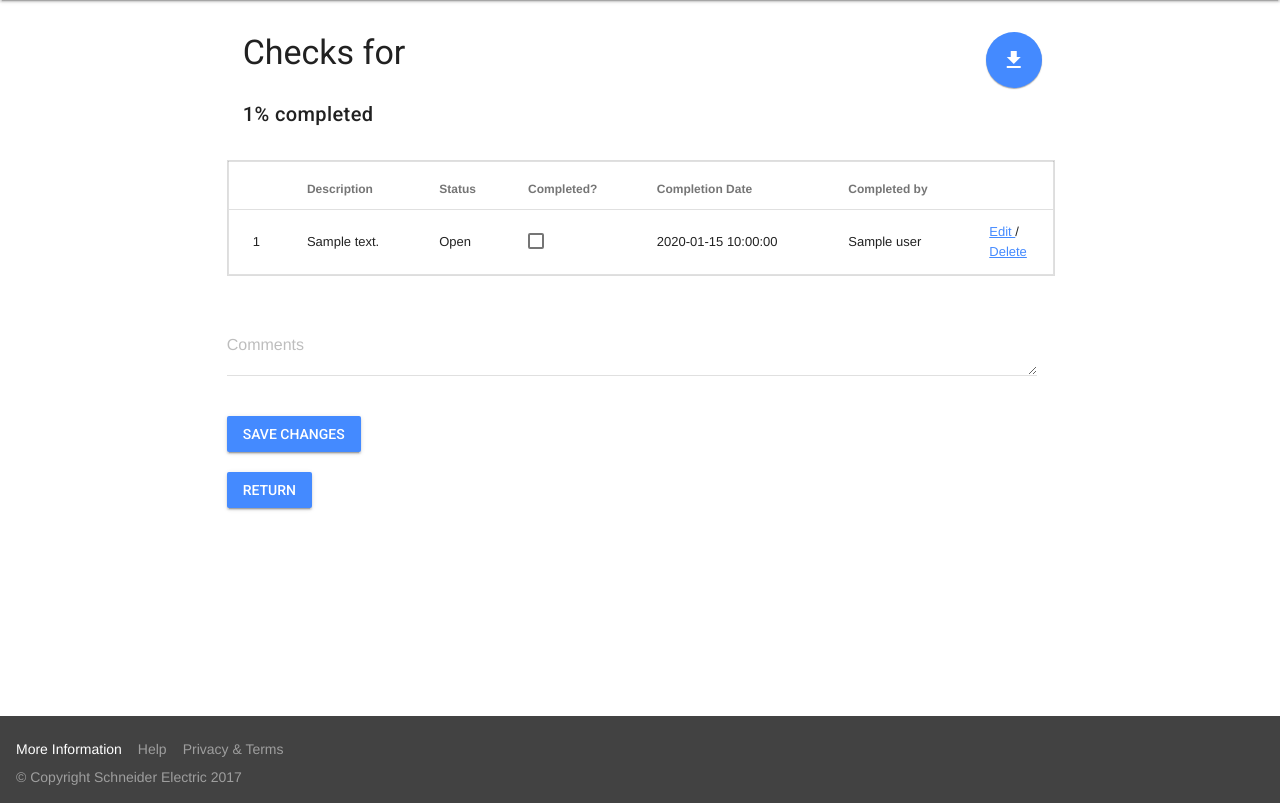
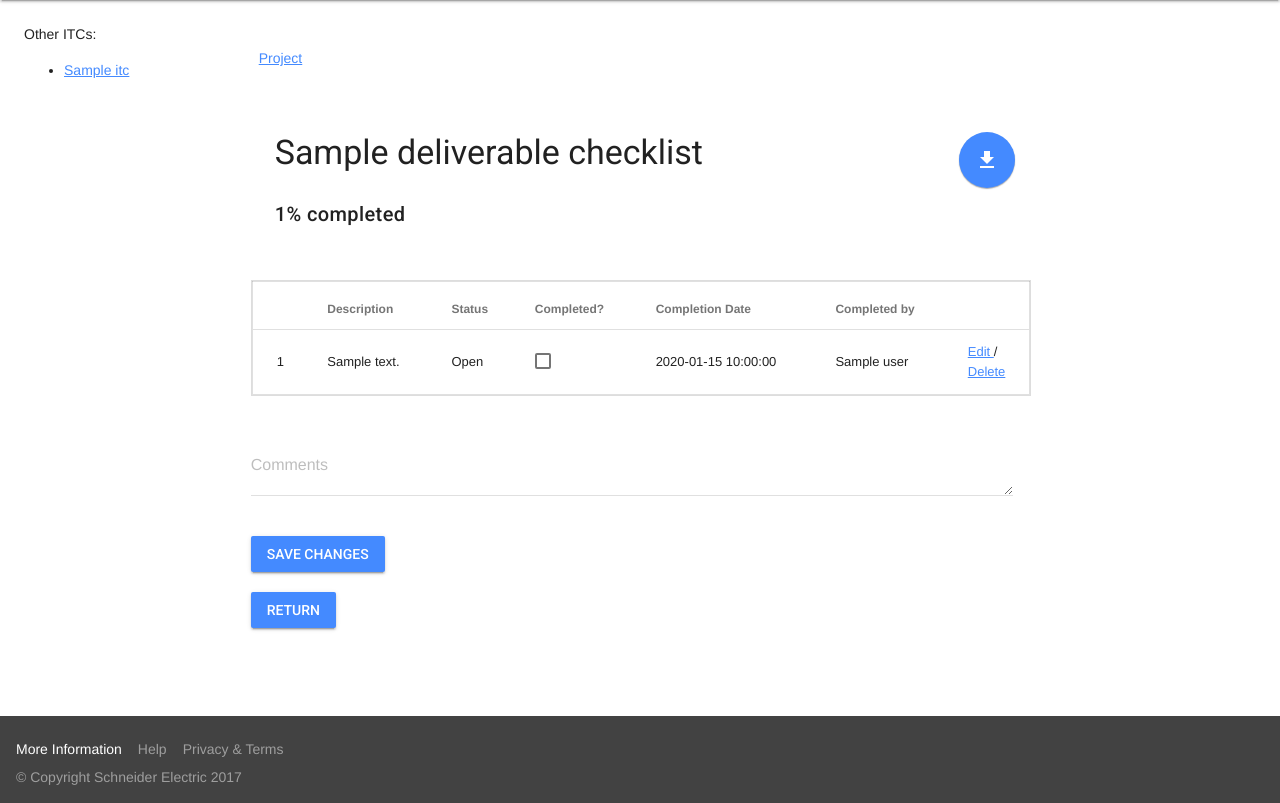
Before and after one commit to SEBA-Smart-Services/medusa-sbo, a Python web app: template app/templates/specific_ITC/ITC.html in a window 1280 px wide. Shown: the part 128-931 px from the top of the page. Run offline with Jinja, Linux system fonts and the light colour scheme; the template is opened without the code that fills it: most values are stand-ins (such as "Sample title", 1, 10 or a date in 2020); some libraries are stand-ins or nearby versions.

Commit message:
latest changes to ITP interface

```diff
--- a/app/controllers.py
+++ b/app/controllers.py
@@ -1585,6 +1585,7 @@ def ITC_testing(siteid, projectid, ITPid, deliverableid, ITCid):
         deliverable = Deliverable.query.filter_by(id=deliverableid, ITP_id=project_ITP.id).first()
         deliver_ITC = Deliverable_ITC_map.query.filter_by(deliverable_id=deliverable.id, id=ITCid).first()
         deliverable_checks = Deliverable_check_map.query.filter_by(deliverable_ITC_map_id=deliver_ITC.id).all()
+        ITCs_all = Deliverable_ITC_map.query.filter_by(deliverable_id=deliverable.id).all()
     except AttributeError:
         return redirect(url_for('site_project_ITP_deliverable_ITC_list', siteid=site.id, projectid=project.id, ITPid=project_ITP.id, deliverableid=deliverable.id))
 
@@ -1612,7 +1613,7 @@ def ITC_testing(siteid, projectid, ITPid, deliverableid, ITCid):
     except:
         pass
 
-    return render_template('specific_ITC/ITC.html', site=site, project=project, ITP=project_ITP, deliverable=deliverable, ITC=deliver_ITC, checks=deliverable_checks, ITCid=ITCid, percentage_complete=percentage_complete)
+    return render_template('specific_ITC/ITC.html', site=site, project=project, ITP=project_ITP, deliverable=deliverable, ITC=deliver_ITC, checks=deliverable_checks, ITCid=ITCid, percentage_complete=percentage_complete, ITCs_all=ITCs_all)
 
 #Route for editing a check
 @app.route('/site/<siteid>/projects/<projectid>/ITP/<ITPid>/deliverable/<deliverableid>/ITC/<ITCid>/checks/<checkid>/edit', methods=['POST','GET'])
--- a/app/reports/controllers.py
+++ b/app/reports/controllers.py
@@ -42,7 +42,7 @@ def download_report(siteid, projectid, ITPid):
     project_ITP = ITP.query.filter_by(id=ITPid).first()
 
     # name = str(site.name).replace(" ","_") + '_' + str(project.name).replace(" ","_") + '_' + time.strftime("%Y%m%d") + '.pdf'
-    name = 'test.pdf'
+    name = 'test_plan.pdf'
     @after_this_request
     def remove_file(response):
         try:
@@ -251,7 +251,7 @@ def ITP_report_pdf_render(self, siteid, projectid, ITPid):
         self.update_state(state='PROGRESS',
                           meta={'current': i, 'total': total, 'status': 'Starting Report build'})
 
-    name = 'test.pdf'
+    name = 'test_plan.pdf'
 
     merger.write('app/reports/' + name)
     for pdf in pdfs:
--- a/app/templates/base.html
+++ b/app/templates/base.html
@@ -149,6 +149,7 @@
       </div>
 
       <main class="mdl-layout__content" style="flex: 1 0 auto;">
+
         {% block layout %}{% endblock %}
 
         <div class="mdl-grid centered">
--- a/app/templates/deliverable/ITP_deliverable_list.html
+++ b/app/templates/deliverable/ITP_deliverable_list.html
@@ -73,7 +73,11 @@
       </thead>
       <tbody id="tbody">
         {% for deliverable in deliverables_list.items %}
-          <tr>
+          {% if deliverable.status == "Completed" %}
+            <tr bgcolor="#ccffb3">
+          {% else %}
+            <tr>
+          {% endif %}
             <td class="mdl-data-table__cell--non-numeric">
               <a href="{{url_for('site_project_ITP_deliverable', siteid=site.id, projectid=project.id, ITPid=ITP.id, deliverableid=deliverable.id)}}">
                 {{deliverable.name}}
--- a/app/templates/deliverable/deliverables_list_table_template.html
+++ b/app/templates/deliverable/deliverables_list_table_template.html
@@ -1,5 +1,9 @@
 {% for deliverable in deliverables_list.items %}
-  <tr>
+  {% if deliverable.status == "Completed" %}
+    <tr bgcolor="#ccffb3">
+  {% else %}
+    <tr>
+  {% endif %}
     <td class="mdl-data-table__cell--non-numeric">
       <a href="{{url_for('site_project_ITP_deliverable', siteid=site.id, projectid=project.id, ITPid=ITP.id, deliverableid=deliverable.id)}}">
         {{deliverable.name}}
--- a/app/templates/layout.html
+++ b/app/templates/layout.html
@@ -4,8 +4,31 @@
 {% block title %}
 {% endblock %}
 {% block layout %}
-	<div class="mdl-grid centered">
+	<div class="mdl-grid">
+		<div class="mdl-grid mdl-cell--2-col">
+			<div class="mdl-cell mdl-cell--12-col">
+				{% block sidenav %}{% endblock %}
+			</div>
+		</div>
+    <div class="mdl-grid mdl-cell mdl-cell--8-col">
+			<div class="mdl-grid mdl-cell mdl-cell--12-col">
 				<div class="mdl-cell mdl-cell--8-col">
+					<span>
+						{% if project is defined %}
+							<a href="/site/{{site.id}}/projects/{{project.id}}">Project</a>
+							{% if ITP is defined %}
+								> <a href="/site/{{site.id}}/projects/{{project.id}}/ITP/{{ITP.id}}">ITP</a>
+								{% if deliverable is defined %}
+									> <a href="/site/{{site.id}}/projects/{{project.id}}/ITP/{{ITP.id}}/deliverable">Deliverables</a>
+									{% if ITC is defined %}
+										> <a href="/site/{{site.id}}/projects/{{project.id}}/ITP/{{ITP.id}}/deliverable/{{deliverable.id}}/ITC">ITCs</a>
+									{% endif %}
+								{% endif %}
+							{% endif %}
+						{% endif %}
+					</span>
+				</div>
+			</div>
 			<!-- {% with messages = get_flashed_messages() %}
 			  {% if messages %}
 			    <ul class=flashes>
@@ -15,7 +38,20 @@
 			    </ul>
 			  {% endif %}
 			{% endwith %} -->
+			<div class="mdl-grid mdl-cell mdl-cell--12-col">
+				<div class=" mdl-cell mdl-cell--12-col">
+	    		{% block start %}{% endblock %}
+				</div>
+			</div>
+			<div class="mdl-grid mdl-cell--12-col">
+				<div class="mdl-cell mdl-cell--12-col">
 	    		{% block content %}{% endblock %}
 				</div>
 			</div>
+			<div class="mdl-grid mdl-cell--2-col">
+			</div>
+    </div>
+		<div class="mdl-grid mdl-cell mdl-cell--2-col">
+		</div>
+	</div>
 {% endblock %}
--- a/app/templates/specific_ITC/ITC.html
+++ b/app/templates/specific_ITC/ITC.html
@@ -5,9 +5,9 @@
 
   </script>
 {% endblock %}
-{% block content %}
+{% block start %}
   <div class="mdl-grid">
-  <h3 class="mdl-cell mdl-cell--11-col mdl-cell--3-col-phone">Checks for {{ITC.ITC.name}}</h3>
+    <h3 class="mdl-cell mdl-cell--11-col mdl-cell--3-col-phone">{{deliverable.name}} checklist</h3>
 
     <div class="mdl-cell mdl-cell--1-col mdl-cell--1-col-phone">
       <a id="tooltip3" class="mdl-button mdl-js-button mdl-button--fab mdl-js-ripple-effect mdl-button--colored" href="{{ url_for('checks_report_page', siteid=site.id, projectid=project.id, ITPid=ITP.id, deliverableid=deliverable.id, ITCid=ITC.id) }}">
@@ -16,11 +16,26 @@
       </a>
     </div>
 
+    <h4>{{ITC.ITC.name}}</h4>
+
     <h5 class="mdl-cell mdl-cell--12-col">{{'%0.0f' %percentage_complete}}% completed</h5>
   </div>
+  {% endblock %}
 
   <br>
-
+  {% block sidenav %}
+    <span>Other ITCs:</span>
+    <ul>
+      {% for itc in ITCs_all %}
+        {% if itc.id == ITC.id %}
+          <li>{{itc.ITC.name}}</li>
+        {% else %}
+          <li><a href="{{url_for('ITC_testing', siteid=site.id, projectid=project.id, ITPid=ITP.id, deliverableid=deliverable.id, ITCid=itc.id)}}">{{itc.ITC.name}}</a></li>
+        {% endif %}
+      {% endfor %}
+    </ul>
+  {% endblock %}
+  {% block content %}
   <div>
     <form method="POST" id="submit_form" action="{{url_for('site_project_ITP_deliverable_ITC_change', siteid=site.id, projectid=project.id, ITPid=ITP.id, deliverableid=deliverable.id, ITCid=ITC.id)}}">
       <div class="table-responsive">
@@ -38,7 +53,11 @@
           </thead>
           <tbody>
           {% for check in checks %}
+            {% if check.is_done == True %}
+              <tr bgcolor="#ccffb3">
+            {% else %}
               <tr>
+            {% endif %}
               {% if check.check_number != none %}
                 <td class="mdl-data-table__cell--non-numeric">{{check.check_number}}</th>
               {% else %}
```
Also changed, not shown: app/templates/ITP/project_ITP.html (+16 -6 lines), app/templates/ITP_report.html (+13 -3 lines), app/templates/deliverable/ITP_deliverable.html (+5 -2 lines), app/templates/specific_ITC/ITC_list.html (+6 -2 lines). Lines whose indentation alone changed are shown as unchanged.
